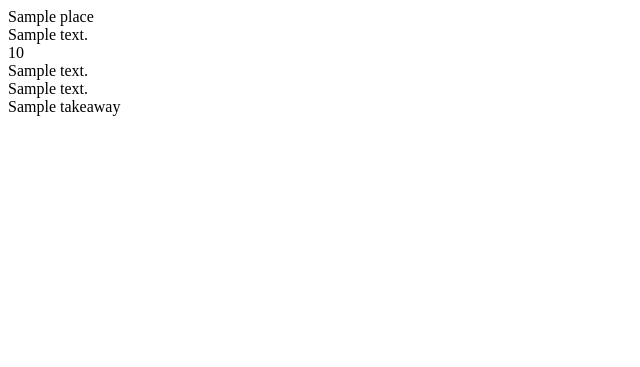
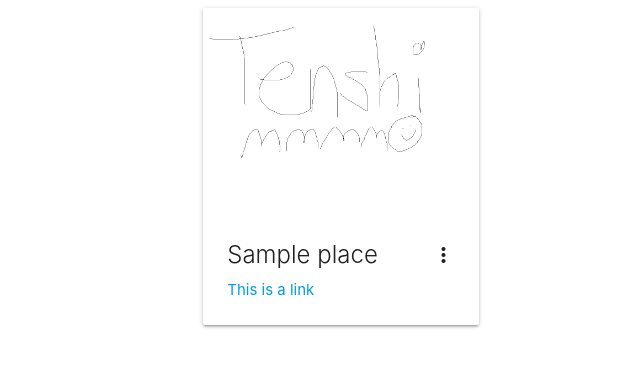
Before and after one commit to stevecook23/angel-food, a Flask app: page / in a window 1280 px wide. Shown: the top 367 px of the page, without its empty margins (0-640 px from the left). Run offline with Flask 3, Linux system fonts and the light colour scheme; a database or web service that is not in the repository returns one stand-in record (values such as "Sample title"); some libraries are stand-ins or nearby versions.

Commit message:
Added blank css and js files; added card layout and placeholder image for testing

```diff
--- a/templates/base.html
+++ b/templates/base.html
@@ -3,6 +3,10 @@
 <head>
     <meta charset="UTF-8">
     <meta name="viewport" content="width=device-width, initial-scale=1.0">
+    <!--Google Icon Font-->
+    <link href="https://fonts.googleapis.com/icon?family=Material+Icons" rel="stylesheet">
+    <!--Materialize CDN-->
+    <link rel="stylesheet" href="https://cdnjs.cloudflare.com/ajax/libs/materialize/1.0.0/css/materialize.min.css">
     <title>Angel Food</title>
 </head>
 <body>
@@ -11,5 +15,11 @@
     {% block content %}
     {% endblock %}
 
+    <!--JQuery for Materialize-->
+    <script src="https://code.jquery.com/jquery-3.6.0.min.js"></script>
+    <!--Javascript for Materialize-->
+    <script src="https://cdnjs.cloudflare.com/ajax/libs/materialize/1.0.0/js/materialize.min.js"></script>
+
 </body>
+
 </html>
--- a/templates/places.html
+++ b/templates/places.html
@@ -1,13 +1,33 @@
 {% extends "base.html" %}
 {% block content %}
+<div class="container">
+    <div class="row">
+        {% for place in places %}
+        <div class="col s12 m6 l4">
 
-    {% for place in places %}
-        {{ place.place_name }}<br>
-        {{ place.cuisine }}<br>
-        {{ place.price_per }}<br>
-        {{ place.review_headline }}<br>
-        {{ place.review_text }}<br>
-        {{ place.takeaway }}<br>
-    {% endfor %}
-
+            <div class="card">
+                <div class="card-image waves-effect waves-block waves-light">
+                    <img class="activator" src="{{ url_for('static', filename='assets/images/placeholder.png') }}" alt="placeholder">
+                </div>
+                <div class="card-content">
+                    <span class="card-title activator grey-text text-darken-4">{{ place.place_name }}<i
+                            class="material-icons right">more_vert</i></span>
+                    <p><a href="#">This is a link</a></p>
+                </div>
+                <div class="card-reveal">
+                    <span class="card-title grey-text text-darken-4">{{ place.place_name }}<i
+                            class="material-icons right">close</i></span>
+                    <p>
+                        Cuisine: {{ place.cuisine }}<br>
+                        Price: {{ place.price_per }}<br>
+                        Review: {{ place.review_headline }}<br>
+                        {{ place.review_text }}<br>
+                        Takeaway: {{ place.takeaway }}<br>
+                    </p>
+                </div>
+            </div>
+        </div>
+        {% endfor %}
+    </div>
+</div>
 {% endblock %}
```
Also changed, not shown: static/assets/images/placeholder.png (added), static/css/style.css (added), static/js/script.js (added).
